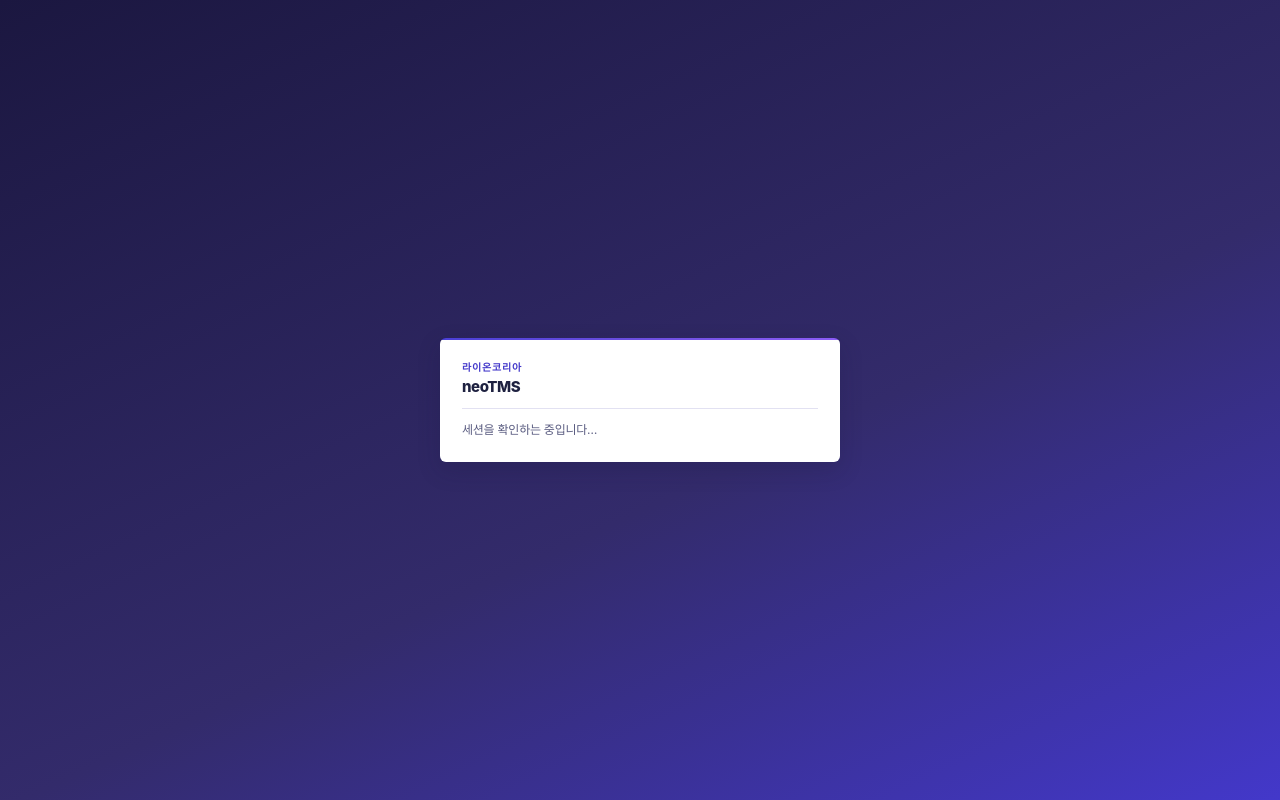
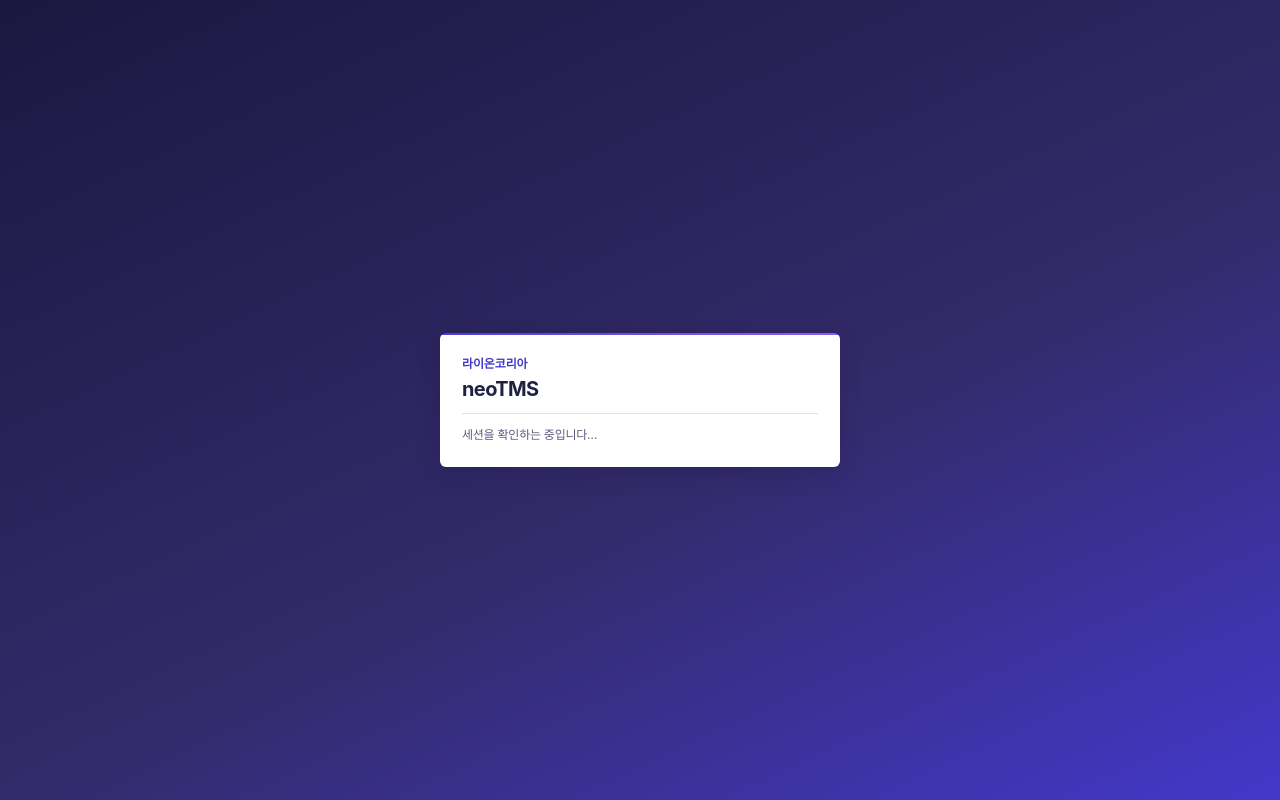
Before and after one commit to LioN-KOREA/neotms, a React (Vite) app in the folder frontend/: page / in a window 1280 px wide. Built offline with nearby package versions, Linux system fonts and the light colour scheme; no server answers.

Commit message:
neotms : ui : make the auth UI look more organized & less awkward

```diff
--- a/frontend/src/features/auth/AuthGate.module.css
+++ b/frontend/src/features/auth/AuthGate.module.css
@@ -71,16 +71,15 @@
 /* 서비스 이름을 두 줄로 나눈다. '라이온코리아 TMS 시스템' 은 한 줄로 두면 카드 안에서
    줄바꿈 위치를 브라우저가 정하게 되고, 그 위치가 폭마다 달라진다. */
 .brandOrg {
-  font-size: 10px;
+  font-size: 12px;
   font-weight: 700;
-  letter-spacing: 0.08em;
   text-transform: uppercase;
   color: var(--nt-ind-d);
 }
 
 .brandText {
-  font-size: 15px;
-  font-weight: 800;
+  font-size: 20px;
+  font-weight: 700;
   letter-spacing: -0.03em;
   color: var(--nt-ink);
 }
```
